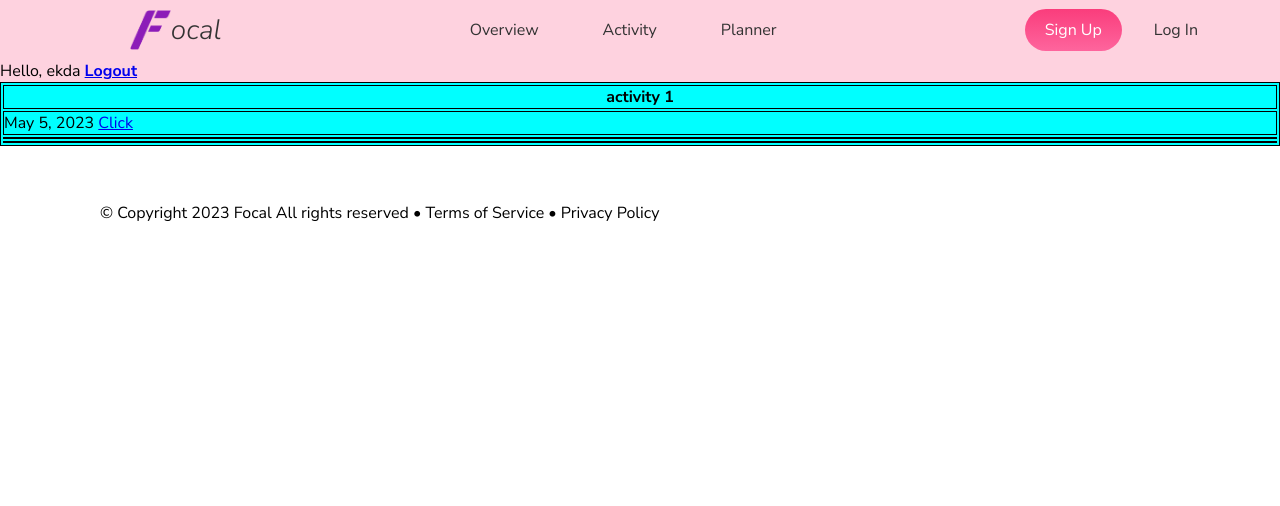
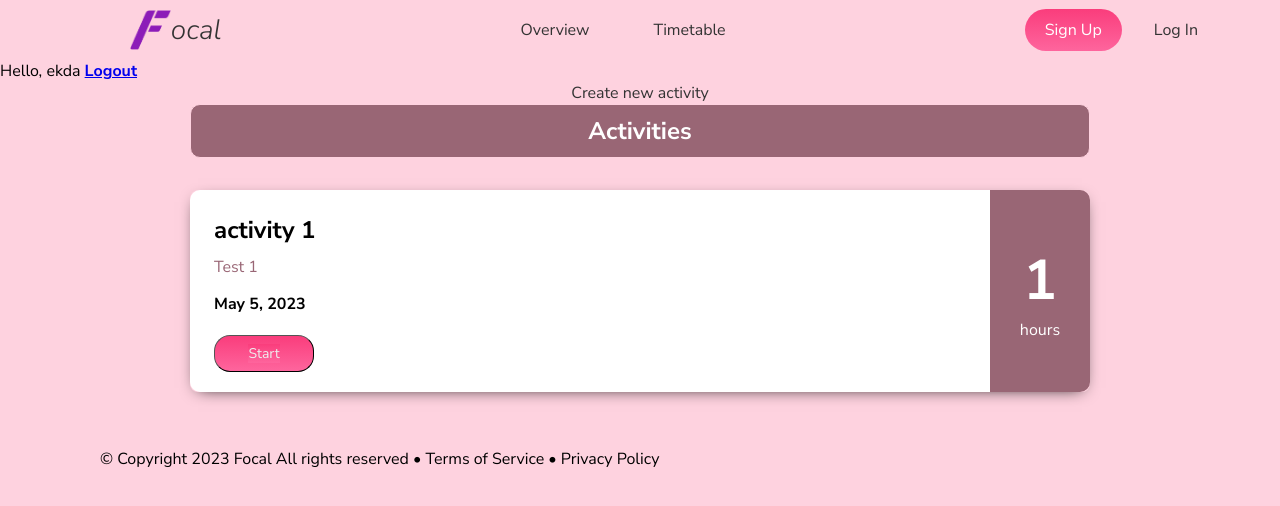
Before and after one commit to ekdaZ/group18, a Django app: page /timetable/ in a window 1280 px wide. Shown: the top 506 px of the page. Run offline with Django 4.2, Linux system fonts and the light colour scheme; a user stored in the database is signed in; data comes from the database, SQL or seed files in the repository; both versions use the stored data as it was after the commit.

Commit message:
Connected base to urls, overview display function, timetable completed

```diff
--- a/functionality/urls.py
+++ b/functionality/urls.py
@@ -4,6 +4,8 @@ from . import views
 urlpatterns = [
     path('timetable/', views.timetable, name = 'timetable'),
     path('', views.info, name= "info"),
-    path('create-activity/', views.new_activity, name = 'new-activity'),
+    path('create-activity/', views.new_activity, name = 'create-activity'),
     path('timer/<str:activity_name>/', views.timer, name = 'timer'),
+    path('overview/', views.overview, name = 'overview'),
+    path('stop/', views.timer_stop, name='timer_stop'),
 ]
--- a/functionality/views.py
+++ b/functionality/views.py
@@ -1,12 +1,19 @@
 from django.shortcuts import render
-from django.http import HttpResponse
+from django.http import HttpResponse, JsonResponse
 from .models import *
 from .forms import ActivityForm
 from django.contrib import messages
 import datetime
 from django.contrib.auth.decorators import login_required
 import csv
-
+import openpyxl
+from datetime import datetime, timedelta
+from django.shortcuts import render
+import matplotlib
+matplotlib.use('Agg')
+import matplotlib.pyplot as plt
+import io
+import base64
 # Create your views here.
 
 @login_required(login_url='login')
@@ -62,11 +69,84 @@ def timer(request, activity_name):
     context = {'time': time}
     return render(request, "timer.html", context)
 
+
+def timer_stop(request):
+    if request.method == 'POST':
+        timer_value = request.POST.get('time')
+        print(timer_value)
+        # Do something with the timer value, such as saving it to a model or file
+        response_data = {'message': 'Timer value received: ' + timer_value}
+        return JsonResponse(response_data)
+    else:
+        return JsonResponse({'message': 'Invalid request method'})
+
+
 @login_required(login_url='login')
-def graph(request,activity_name):
-        records = SubActivity.objects.filter(activity_name = activity_name).order_by("-date")
-        with open('storage.csv', mode ='w', newline='') as results:
-            results_writer = csv.writer(results, delimiter=',', quotechar='"', quoting=csv.QUOTE_MINIMAL)
-            results_writer.writerow(["Duration:"] + records.duration)
-            results_writer.writerow(["Booster:"] + records.booster)
-            results_writer.writerow(["Date"] + records.date)
+def overview(request):
+
+    goal_value = 0.5
+
+    # load the Excel file
+    workbook = openpyxl.load_workbook('subactivities.xlsx')
+    worksheet = workbook.active
+
+    # get current date
+    end_date = datetime.now().date()
+
+    # get date one week ago
+    start_date = (datetime.now() - timedelta(days=7)).date()
+
+    # find the column indices for "name" and "date"
+    name_col_index = None
+    date_col_index = None
+    hour_col_index = None
+    for col in worksheet.iter_cols(min_row=1, max_row=1):
+        if col[0].value == "name":
+            name_col_index = col[0].col_idx - 1
+        elif col[0].value == "date":
+            date_col_index = col[0].col_idx - 1
+        elif col[0].value == "duration":
+            hour_col_index = col[0].col_idx - 1
+
+        if name_col_index is not None and date_col_index is not None and hour_col_index is not None:
+            break
+
+    # iterate through the rows of the worksheet to find the activities within the date range
+    data = {}
+    for row in worksheet.iter_rows(min_row=2):
+        activity_date = row[date_col_index].value.date()
+        if activity_date >= start_date and activity_date <= end_date:
+            activity_label = activity_date.strftime("%d/%m")
+            if not data.get(activity_label):
+                data.update({activity_label: 0})
+            data[activity_label] += row[hour_col_index].value
+
+    sorted(data)
+
+    goal = { x:goal_value for x in data}
+
+    plt.plot(list(data.keys()), list(data.values()), color="blue")
+    plt.plot(list(goal.keys()), list(goal.values()), color="purple")
+
+    plt.xlabel('Day')
+    plt.ylabel('Hours')
+
+    buffer = io.BytesIO()
+    plt.savefig(buffer, format='png', transparent=True)
+    buffer.seek(0)
+    image_png = buffer.getvalue()
+    buffer.close()
+
+    graphic = base64.b64encode(image_png)
+    graphic = graphic.decode('utf-8')
+
+
+    data = list(data)
+    streak = 0
+    for value in data:
+        if int(value[1]) >= goal_value:
+            streak += 1
+        else:
+            streak = 0
+
+    return render(request, 'overview.html', {'graphic': graphic, 'streak':streak})
--- /dev/null
+++ b/static/timetable.css
@@ -0,0 +1,114 @@
+* {
+    background-color: #fed2df;
+}
+
+.activity_container {
+    max-width: 900px;
+    padding: 0;
+    margin: 0 auto;
+    font-family: 'Nunito Sans', sans-serif;
+}
+
+.title {
+    background-color: #996675;
+    color: white;
+    font-size: 24px;
+    text-align: center;
+    border: 1px solid #fed2df;
+    border-radius: 10px;
+    padding: 10px 0 10px 0;
+}
+
+.activity {
+    box-shadow: 0 4px 16px -8px rgba(0, 0, 0, 4);
+    display: flex;
+    border-radius: 8px;
+    margin: 32px 0;
+}
+
+.activity_left {
+    background-color: #fff;
+    display: flex;
+    flex-direction: column;
+    justify-content: center;
+    padding: 0 24px;
+    border-radius: 10px 0 0 10px;
+    width: 800px;
+}
+
+.activity_name {
+    font-size: 24px;
+    margin: 24px 0 10px 0;
+    background-color: #fff;
+}
+
+.record_description {
+    background-color: #fff;
+    color: #996675;
+}
+
+.date_time_start {
+    background-color: #fff;
+    font-weight: bold;
+    padding-top: 15px;
+}
+
+.button {
+    background: rgb(250, 61, 124);
+    background: linear-gradient(180deg, rgba(250, 61, 124, 1) 0%, rgba(254, 101, 157, 1) 100%);
+    color: white;
+
+    display: flex;
+    align-items: center;
+    justify-content: center;
+
+    width: 100px;
+    padding: 8px;
+    border-radius: 16px;
+    border-width: 1px;
+    margin: 20px 0;
+    font-size: 14px;
+
+    cursor: pointer;
+    transition: all 0.35s;
+    outline: none;
+}
+
+.button a {
+    background: rgb(250, 61, 124);
+    background: linear-gradient(180deg, rgba(250, 61, 124, 1) 0%, rgba(254, 101, 157, 1) 100%);
+    color: #eee;
+    text-decoration: none;
+    z-index: 2;
+    position: relative;
+}
+
+.button:hover {
+    background: #4837ff;
+    transition: all 0.3s ease;
+}
+
+.activity_right {
+    background-color: #996675;
+    color: white;
+    font-weight: bold;
+    text-align: center;
+
+    display: flex;
+    align-items: center;
+    justify-content: center;
+    padding: 8px 48px;
+    border-radius: 0 10px 10px 0;
+    width: 100px;
+}
+
+.duration {
+    background-color: #996675;
+    font-size: 56px;
+}
+
+.unit {
+    background-color: #996675;
+    font-size: 16px;
+    font-weight: normal;
+}
--- a/templates/base.html
+++ b/templates/base.html
@@ -22,14 +22,13 @@
             <a href="/" id="navbar__icon"><img src="{% static 'Focal logo.png' %}" id="icon">ocal</a>
 
             <ul class="navbar__menu">
-                <li><a href="/overview" class="menu">Overview</a></li>
-                <li><a href="" class="menu">Activity</a></li>
-                <li><a href="/timetable" class="menu">Planner</a></li>
+                <li><a href="{% url 'overview' %}" class="menu">Overview</a></li>
+                <li><a href="{% url 'timetable' %}" class="menu">Timetable</a></li>
             </ul>
 
             <ul class="navbar__menu">
-                <li class="navbar__button"><a href="/register" id="button">Sign Up</a></li>
-                <li><a href="/login" class="menu">Log In</a></li>
+                <li class="navbar__button"><a href="{% url 'register' %}" id="button">Sign Up</a></li>
+                <li><a href="{% url 'login' %}" class="menu">Log In</a></li>
             </ul>
         </div>
         <div class="navbar__welcome">
@@ -37,7 +36,7 @@
                 Hello, {{request.user}}
             </span>
             <span style="font-weight: bold">
-                <a href="/logout">Logout</a>
+                <a href="{% url 'logout' %}">Logout</a>
             </span>
         </div>
     </nav>
--- a/templates/timetable.html
+++ b/templates/timetable.html
@@ -1,56 +1,53 @@
 {%extends 'base.html'%}
 {% block content %}
+{%load static%}
 
-<style>
-table, th, td {
-  border:1px solid black;
-}
-body {
-    height: 100%;
-    margin: 0;
-}
-.table {
-    height:100%;
-    width: 100%;
-}
-.t_container {
-    display: flex;
-    flex-flow: column;
-    height: 100%;
-    background-color: aqua;
-}
-.body .footer{
-    flex: 0 1 40 px;
-}
-</style>
+<!DOCTYPE html>
+<html lang="en">
+
+<head>
+    <meta charset="UTF-8">
+    <meta http-equiv="X-UA-Compatible" content="IE=edge">
+    <meta name="viewport" content="width=device-width, initial-scale=1.0">
+    <title>Activity</title>
+    <link rel="stylesheet" href="{% static 'timetable.css' %}">
+    <link
+        href="https://fonts.googleapis.com/css2?family=Nunito+Sans:ital,wght@0,200;0,300;0,400;0,600;0,700;0,800;0,900;1,200;1,300;1,400;1,600;1,700;1,800;1,900&family=Open+Sans:wght@300&display=swap"
+        rel="stylesheet">
+</head>
 
 <body>
-    <div class="t_container">
-        <table class="table">
-            <tr>
-                {% for item in activity %}
-                <th>{{ item.activity_name }}</th>
-                {% endfor %}
-            </tr>
-            <tr>
-                {% for item in activity %}
-                    <td>
-                        {{item.date_time_start}}
-                        <a href="{% url 'info' %}"> Click </a>
-                    </td>
-                {% endfor %}
-            </tr>
-            <tr>
-                {% for item in activity %}
-                <td>{{item.date_time_finish}}</td>
-                {% endfor %}
-            </tr>
-            <tr>
-                {% for item in activity %}
-                <td>{{item.completed}}</td>
-                {% endfor %}
-            </tr>
-        </table>
+    <div class="activity_container">
+        <p><a href="{% url 'create-activity'  %}" class="menu">Create new activity</a></p>
+        <h1 class="title">Activities</h1>
+
+        {% for item in activity %}
+        <div class="activity">
+            <div class="activity_left">
+                <h3 class="activity_name">{{item.activity_name}}</h3>
+
+                <div class="record_description">
+                    {{item.record_description}}
+                </div>
+
+                <div class="date_time_start">
+                    {{item.date_time_start}}
+                </div>
+
+                <button class="button"><a href="{% url 'timer' activity_name=item.activity_name %}">Start</a></button>
+            </div>
+            <div class="activity_right">
+                <div class="activity_date">
+                    <div class="duration">{{item.duration}}</div>
+                    <div class="unit">hours</div>
+                </div>
+            </div>
+        </div>
+        {% endfor %}
+
     </div>
 </body>
+
+</html>
+
 {% endblock %}
```
Also changed, not shown: templates/overview.html (+41 -48 lines), templates/timer.html (+69 -47 lines), templates/timer2.html (added, +81 -0 lines), db.sqlite3, 1 other file.
